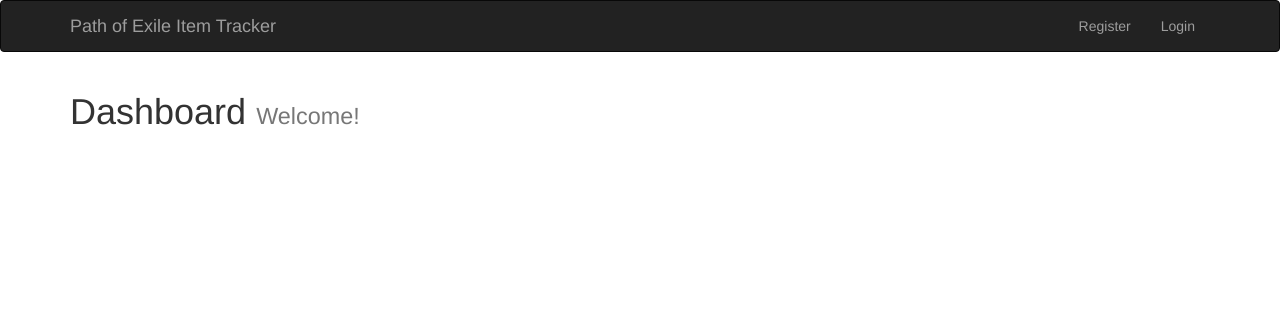
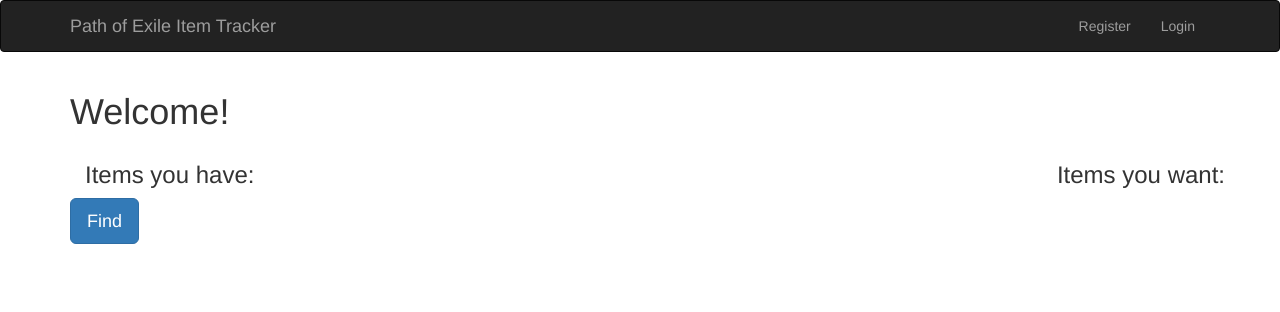
Before and after one commit to ayushipatel27/PathOfExileItemTracker, a Flask app: template templates/dashboard.html in a window 1280 px wide. Shown: the top 312 px of the page. Run offline with Flask 2, Linux system fonts and the light colour scheme; the template is opened without the code that fills it, so the values that code supplies are empty; some libraries are stand-ins or nearby versions.

Commit message:
Items list in dashboard

```diff
--- a/app.py
+++ b/app.py
@@ -74,8 +74,8 @@
 		try:
 			user = getUser(**loginInfo)
 		except TypeError as error:
-			error = 'Username not found'
-			return render_template('login.html', error=error)
+			error = 'User does not exsit'
+			return render_template('register.html', error=error)
 		else:
 			username, password = getUser(**loginInfo)
 
@@ -116,7 +116,8 @@
 @app.route('/dashboard')
 @is_logged_in
 def dashboard():
-	return render_template('dashboard.html')
+	items = getItems()
+	return render_template('dashboard.html', items=items)
 
 
 # used for debugging in development only!  NOT for production!!!
--- a/templates/dashboard.html
+++ b/templates/dashboard.html
@@ -1,5 +1,40 @@
 {% extends 'layout.html' %}
 
 {% block body %}
-  <h1>Dashboard <small> Welcome!</small></h1>
+  <h1>Welcome!</h1>
+
+  <div class="container">
+  <table style="float: left">
+  	<tr>
+  		<td><h3>Items you have:</h3></td>
+  	</tr>
+  	{% for item in items %}
+  	 <tr>
+		<td>
+		<div class="checkbox">
+			<label><input type="checkbox" value="">{{item}}</label>
+		</div>
+		</td>
+  	</tr>
+  	{% endfor %}
+   </table>
+
+   <table style="float: right">
+   	<tr>
+   		<td><h3>Items you want:</h3></td>
+  	</tr>
+  	{% for item in items %}
+  	 <tr>
+		<td>
+		<div class="checkbox">
+			<label><input type="checkbox" value="">{{item}}</label>
+		</div>
+		</td>
+  	</tr>
+  	{% endfor %}
+   </table>
+   </div>
+
+   <a href="#" class="btn btn-primary btn-lg" role="button">Find</a>
+
 {% endblock %}
```
Also changed, not shown: dbfunctions.py (+13 -0 lines), sprocs/setupdb.sql (+7 -0 lines), templates/market.html (indentation only).
